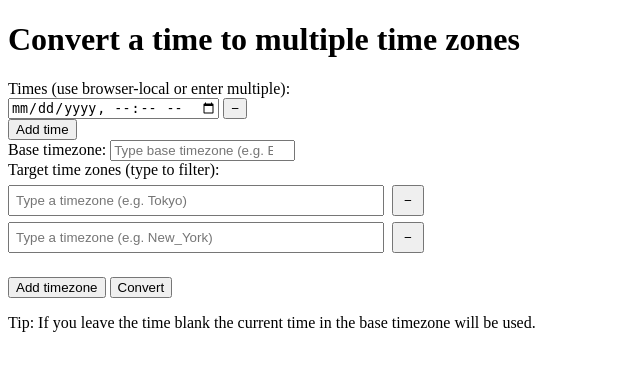
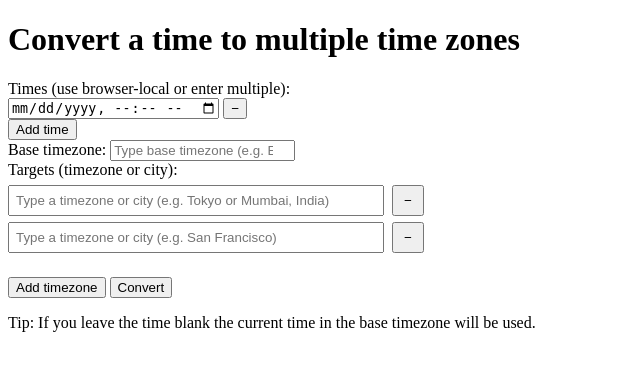
Before and after one commit to thedataincubator/timezones, a Flask app: page / in a window 1280 px wide. Shown: the top 371 px of the page, without its empty margins (0-640 px from the left). Run offline with Flask 2, Linux system fonts and the light colour scheme.

Commit message:
Added API lookup for city names

```diff
--- a/timezones/app.py
+++ b/timezones/app.py
@@ -1,6 +1,8 @@
 from flask import Flask, render_template, request
 from datetime import datetime
 import pytz
+import requests
+import os
 
 app = Flask(__name__)
 
@@ -18,8 +20,32 @@ def index():
         except Exception:
             base_tz = 'UTC'
             base_tz_obj = pytz.timezone(base_tz)
-        # collect target zones, ignore empty inputs
-        zones = [z.strip() for z in request.form.getlist('zones') if z and z.strip()]
+        # collect target entries (either timezone IDs or city/place strings)
+        targets = [t.strip() for t in request.form.getlist('targets') if t and t.strip()]
+
+        def resolve_city_to_tz(city_name):
+            try:
+                params = {'q': city_name, 'format': 'json', 'limit': 1}
+                resp = requests.get('https://nominatim.openstreetmap.org/search', params=params, headers={'User-Agent': 'VibeTZ/1.0'})
+                resp.raise_for_status()
+                data = resp.json()
+                if not data:
+                    return None
+                lat = data[0].get('lat')
+                lon = data[0].get('lon')
+                if not lat or not lon:
+                    return None
+                username = os.getenv('GEONAMES_USERNAME', 'demo')
+                tz_resp = requests.get(f'http://api.geonames.org/timezoneJSON?lat={lat}&lng={lon}&username={username}')
+                tz_resp.raise_for_status()
+                tz_data = tz_resp.json()
+                tzid = tz_data.get('timezoneId')
+                return tzid
+            except Exception:
+                return None
+
+        # resolve targets into header label/tz pairs
+        # headers will be list of (label, tzname_or_none)
         # collect multiple times; empty entries will be treated as 'now' when processing
         times_raw = request.form.getlist('times')
         if not times_raw:
@@ -37,11 +63,29 @@ def index():
                 dt = datetime.strptime(t, "%Y-%m-%dT%H:%M")
             base_datetimes.append(base_tz_obj.localize(dt))
 
-        # build columns (timezones) with base_tz first, avoid duplicates
-        cols = [base_tz]
-        for z in zones:
-            if z and z != base_tz and z not in cols:
-                cols.append(z)
+        # build headers: base timezone first, then each target (resolve timezone or city)
+        headers = [(base_tz, base_tz)]
+        for t in targets:
+            # try interpreting target as a timezone id first
+            tzname = None
+            label = None
+            try:
+                pytz.timezone(t)
+                tzname = t
+                label = t
+            except Exception:
+                # treat as city/place and attempt to resolve
+                tzid = resolve_city_to_tz(t)
+                if tzid:
+                    tzname = tzid
+                    label = f"{t} ({tzid})"
+                else:
+                    tzname = None
+                    label = f"{t} (Unrecognized)"
+
+            # avoid duplicates by label and tz
+            if label and label not in [h[0] for h in headers]:
+                headers.append((label, tzname))
 
         # build matrix rows: each row corresponds to an input time
         rows_matrix = []
@@ -49,9 +93,12 @@ def index():
             # display input time without timezone information
             base_display = base_dt.strftime('%Y-%m-%d %H:%M:%S')
             row_cells = []
-            for col in cols:
+            for label, tzname in headers:
+                if not tzname:
+                    row_cells.append('Unrecognized location')
+                    continue
                 try:
-                    tz_obj = pytz.timezone(col)
+                    tz_obj = pytz.timezone(tzname)
                     converted = base_dt.astimezone(tz_obj)
                     # show only date and time in the grid cells
                     row_cells.append(converted.strftime('%Y-%m-%d %H:%M:%S'))
@@ -59,7 +106,8 @@ def index():
                     row_cells.append('Unrecognized timezone')
             rows_matrix.append((base_display, row_cells))
 
-        return render_template('results.html', headers=cols, rows=rows_matrix)
+        header_labels = [h[0] for h in headers]
+        return render_template('results.html', headers=header_labels, rows=rows_matrix)
 
     return render_template('index.html', timezones=TIMEZONES)
 
--- a/timezones/requirements.txt
+++ b/timezones/requirements.txt
@@ -1,2 +1,4 @@
 Flask>=2.0
 pytz>=2020.1
+requests>=2.0
+timezonefinder>=6.0
--- a/timezones/templates/index.html
+++ b/timezones/templates/index.html
@@ -19,15 +19,15 @@
       <label for="base_tz">Base timezone:</label>
       <input list="tz-list" id="base_tz" name="base_tz" placeholder="Type base timezone (e.g. Europe/London)">
       <br/>
-      <label for="zones">Target time zones (type to filter):</label>
+      <label for="targets">Targets (timezone or city):</label>
         <br/>
         <div id="zones-container">
           <div class="zone-row">
-            <input list="tz-list" name="zones" class="zone-input" placeholder="Type a timezone (e.g. Tokyo)">
+            <input list="tz-list" name="targets" class="zone-input" placeholder="Type a timezone or city (e.g. Tokyo or Mumbai, India)">
             <button type="button" class="remove-zone" onclick="removeZone(this)">−</button>
           </div>
           <div class="zone-row">
-            <input list="tz-list" name="zones" class="zone-input" placeholder="Type a timezone (e.g. New_York)">
+            <input list="tz-list" name="targets" class="zone-input" placeholder="Type a timezone or city (e.g. San Francisco)">
             <button type="button" class="remove-zone" onclick="removeZone(this)">−</button>
           </div>
         </div>
@@ -77,7 +77,7 @@
         const row = document.createElement('div');
         row.className = 'zone-row';
         row.innerHTML = `
-          <input list="tz-list" name="zones" class="zone-input" placeholder="Type a timezone">
+          <input list="tz-list" name="targets" class="zone-input" placeholder="Type a timezone or city">
           <button type="button" class="remove-zone" onclick="removeZone(this)">−</button>
         `;
         container.appendChild(row);
```
